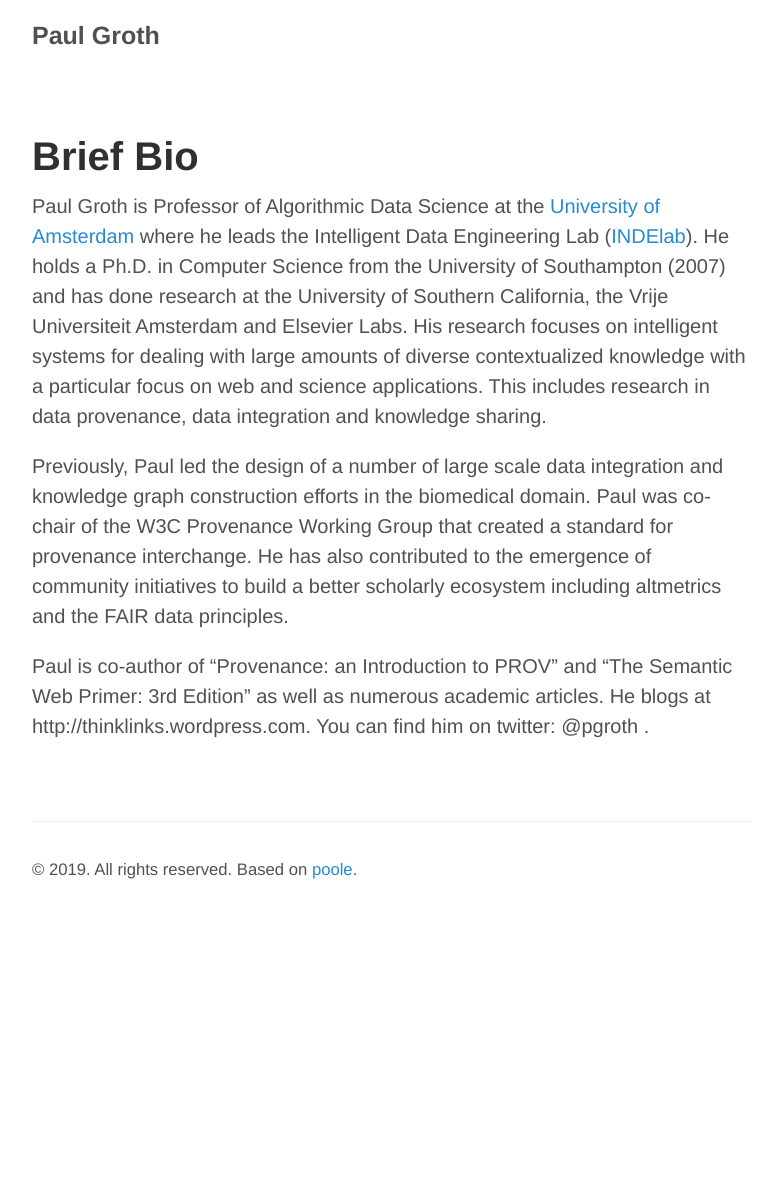
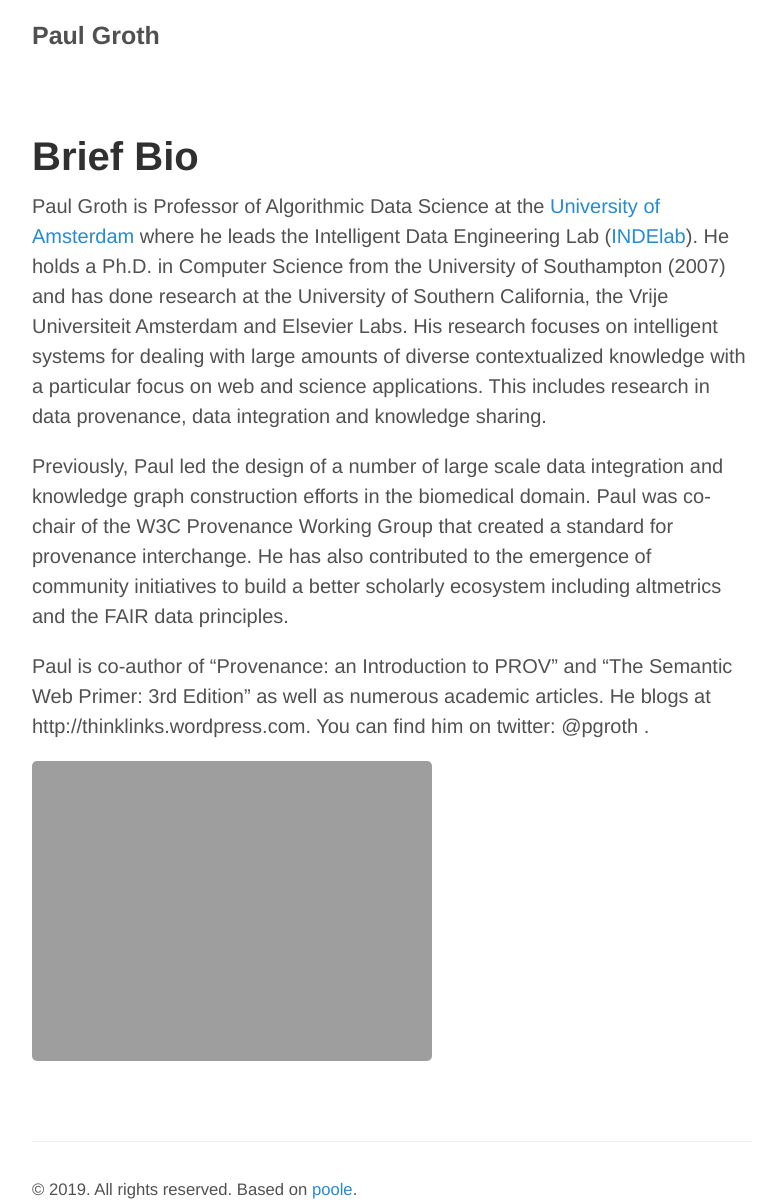
Before and after one commit to pgroth/pgroth.github.com, a Jekyll site: the page built from bio.md, in a window 1280 px wide. Shown: the whole page, without its empty margins (248-1024 px from the left). Built offline with Jekyll 4.4.1, drawn with Linux system fonts in a browser that asks for light colours; before the commit the page ends 900 px from its top, so only the background shows below that.

Commit message:
Update bio.md

```diff
--- a/bio.md
+++ b/bio.md
@@ -8,3 +8,5 @@ Paul Groth is Professor of Algorithmic Data Science at the [University of Amster
 Previously, Paul led the design of a number of large scale data integration and knowledge graph construction efforts in the biomedical domain. Paul was co-chair of the W3C Provenance Working Group that created a standard for provenance interchange. He has also contributed to the emergence of community initiatives to build a better scholarly ecosystem including altmetrics and the FAIR data principles.
 
 Paul is co-author of "Provenance: an Introduction to PROV" and "The Semantic Web Primer: 3rd Edition" as well as numerous academic articles. He blogs at http://thinklinks.wordpress.com. You can find him on twitter: @pgroth .
+
+![headshot of Paul](http://pgroth.com/headshot-uva-small.jpg)
```
